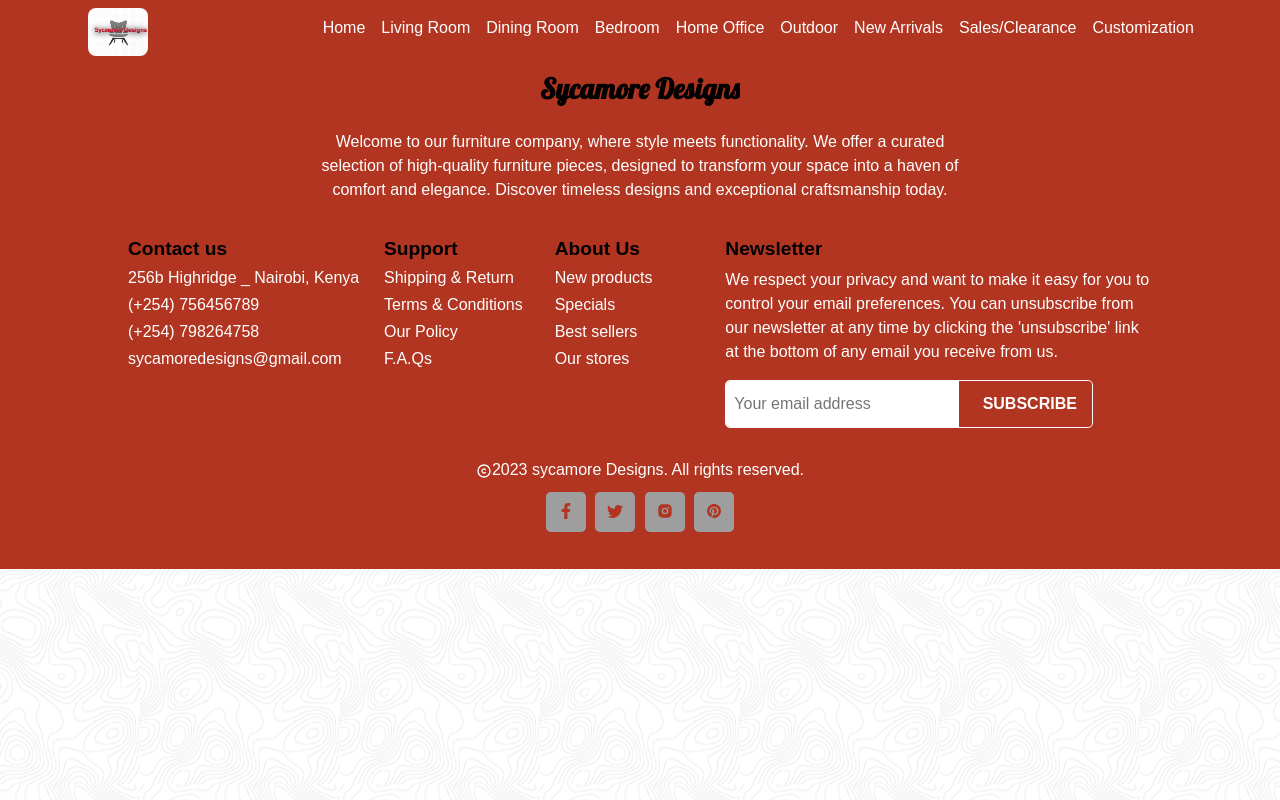
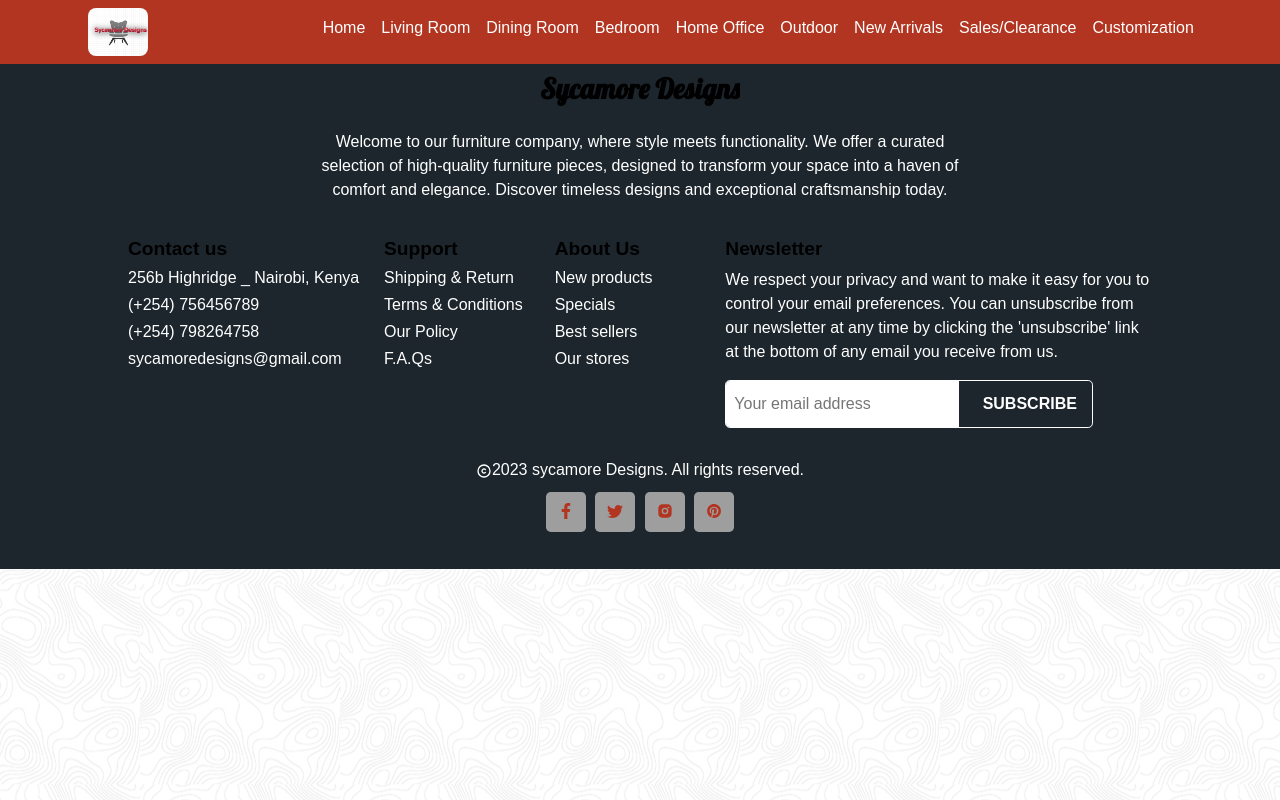
Before and after one commit to Roche001/FurniFusion, a React (Create React App) app: page /Cart in a window 1280 px wide. Built offline with nearby package versions, Linux system fonts and the light colour scheme; a web font is replaced by a local one.

Commit message:
update changes

```diff
--- a/src/components/footer/Footer.css
+++ b/src/components/footer/Footer.css
@@ -1,6 +1,6 @@
 @import url("https://fonts.googleapis.com/css2?family=Lobster&display=swap");
 .footer-container {
-  background: #b23521;
+  background: #1d262d;
   background-repeat: repeat;
   background-position: center;
   background-size: auto;
```
